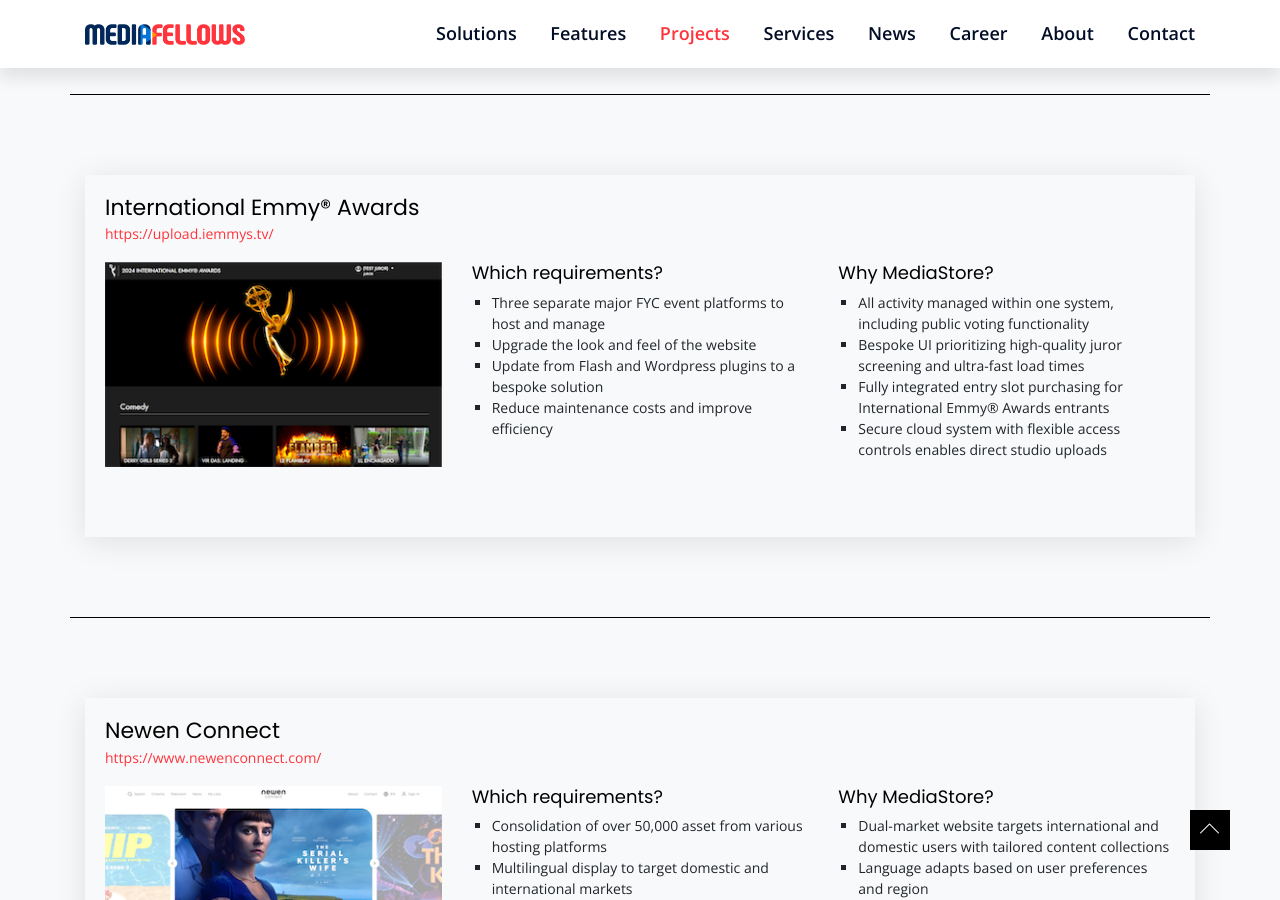
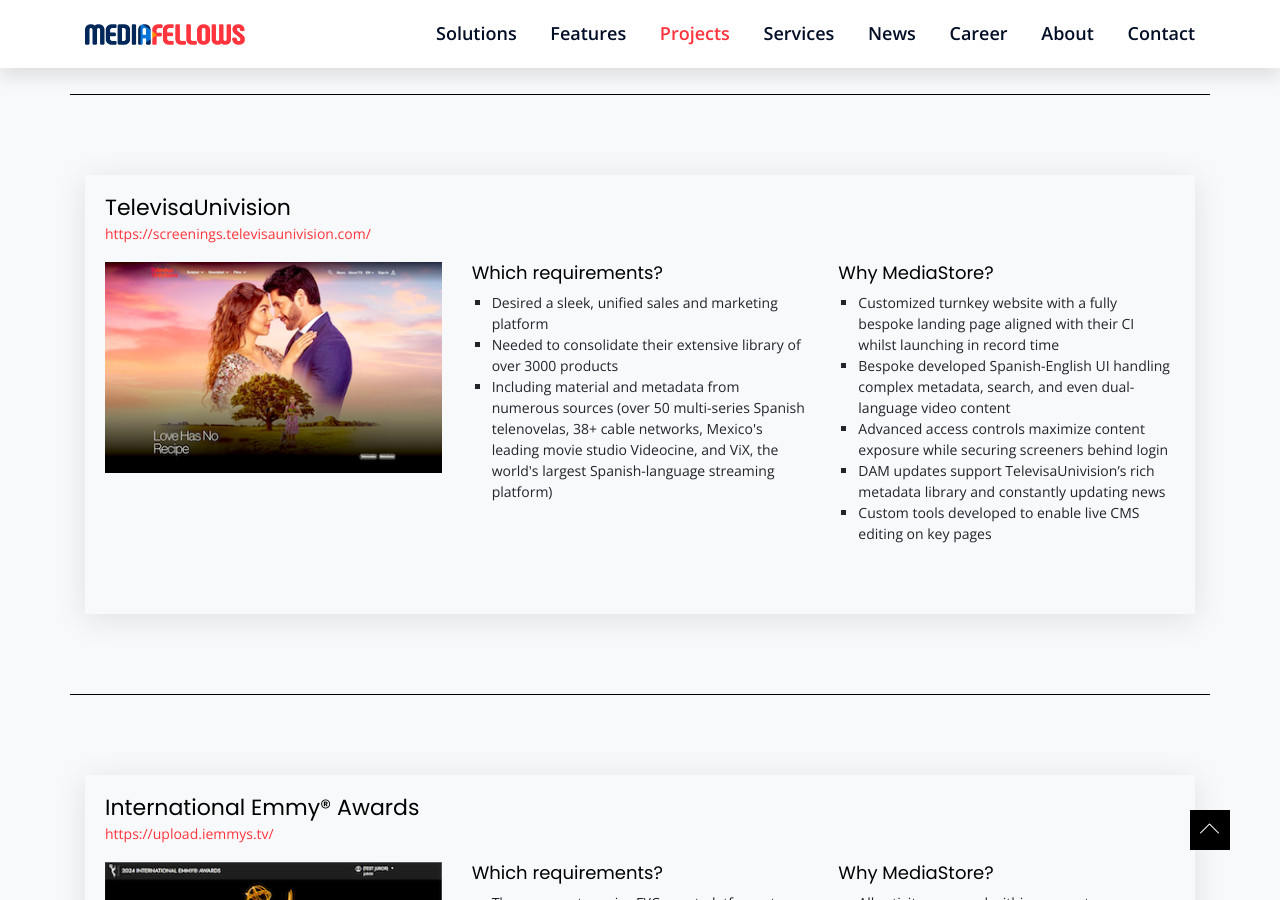
Before and after one commit to mediafellows/mediafellows.github.io, a Jekyll site: the page built from pages/projects.html, in a window 1280 px wide and 900 px high, scrolled down 2731 px. Built offline with Jekyll 4.4.1, drawn with Linux system fonts in a browser that asks for light colours; some of the changed text lies outside the part shown.

Commit message:
added electric and televisa project pages and images, removed TF1

```diff
--- a/_data/portfolios.yml
+++ b/_data/portfolios.yml
@@ -72,6 +72,24 @@
     - Advanced API endpoints auto-populate metadata from ITV's product database
     - Automatic import generates custom audio pairs for seamless dialog preview
     - Preservation of 20+ audio tracks per asset creates verified info base
+
+- title: TelevisaUnivision
+  identifier: televisa
+  description: Multi-language marketing catalog for world-leading Spanish-language media company
+  categories: marketing catalog
+  website: https://screenings.televisaunivision.com/
+  thumb: /assets/img/portfolio/televisa-2_thumb.png
+  image: /assets/img/portfolio/televisa-2.png
+  what:
+    - Desired a sleek, unified sales and marketing platform
+    - Needed to consolidate their extensive library of over 3000 products
+    - Including material and metadata from numerous sources (over 50 multi-series Spanish telenovelas, 38+ cable networks, Mexico's leading movie studio Videocine, and ViX, the world's largest Spanish-language streaming platform)
+  why:
+    - Customized turnkey website with a fully bespoke landing page aligned with their CI whilst launching in record time
+    - Bespoke developed Spanish-English UI handling complex metadata, search, and even dual-language video content
+    - Advanced access controls maximize content exposure while securing screeners behind login
+    - DAM updates support TelevisaUnivision’s rich metadata library and constantly updating news
+    - Custom tools developed to enable live CMS editing on key pages
 
 - title: International Emmy® Awards
   identifier: iemmys
@@ -312,16 +330,34 @@
     - Analytics tracking on key client activities such as page views and screening durations
     - Competitive all-inclusive cost package
 
-- title: TF1 Pro
-  identifier: tf1pro
-  description: Dedicated press screening platform with additional security
-  categories: catalog
-  website: https://www.preview.tf1pro.com
-  thumb: /assets/img/portfolio/tf1pro_thumb.png
-  image: /assets/img/portfolio/tf1pro.png
+- title: Electric Entertainment
+  identifier: electric
+  description: Customized turnkey sales and marketing website with market distribution filters
+  categories: marketing catalog
+  website: https://sales.electricentertainment.com/
+  thumb: /assets/img/portfolio/electric_thumb.png
+  image: /assets/img/portfolio/electric.png
   what:
-    - Scalable, easy-to-use screening website for a dedicated press audience
-    - Circulation of press and marketing material
+    - Single online destination for content sales & marketing
+    - Dedicated market distribution listing page
+    - Fast turnaround in time for markets
+    - Competitive cost package
   why:
-    - Easy provisioning of content and assets via the internet
-    - Granular access control to allow selected users to access exclusive content
+    - MediaStore combines the efficiency of template design alongside dedicated development and account management
+    - Semi-public catalog and access restriction to full-length screeners for logged-in clients
+    - Buyers from all markets easily browse and locate titles relevant for them
+    - MediaStore goes beyond video hosting with News pages, custom Collections, Recommendations sharing, and Screening Rooms for featured content
+
+#- title: TF1 Pro
+# identifier: tf1pro
+#  description: Dedicated press screening platform with additional security
+#  categories: catalog
+#  website: https://www.preview.tf1pro.com
+#  thumb: /assets/img/portfolio/tf1pro_thumb.png
+#  image: /assets/img/portfolio/tf1pro.png
+#  what:
+#    - Scalable, easy-to-use screening website for a dedicated press audience
+#    - Circulation of press and marketing material
+#  why:
+#    - Easy provisioning of content and assets via the internet
+#    - Granular access control to allow selected users to access exclusive content
```
Also changed, not shown: assets/img/portfolio/electric_thumb.png (added), assets/img/portfolio/televisa-2_thumb.png (added), assets/img/portfolio/televisa_thumb.png (added), 3 other files.
